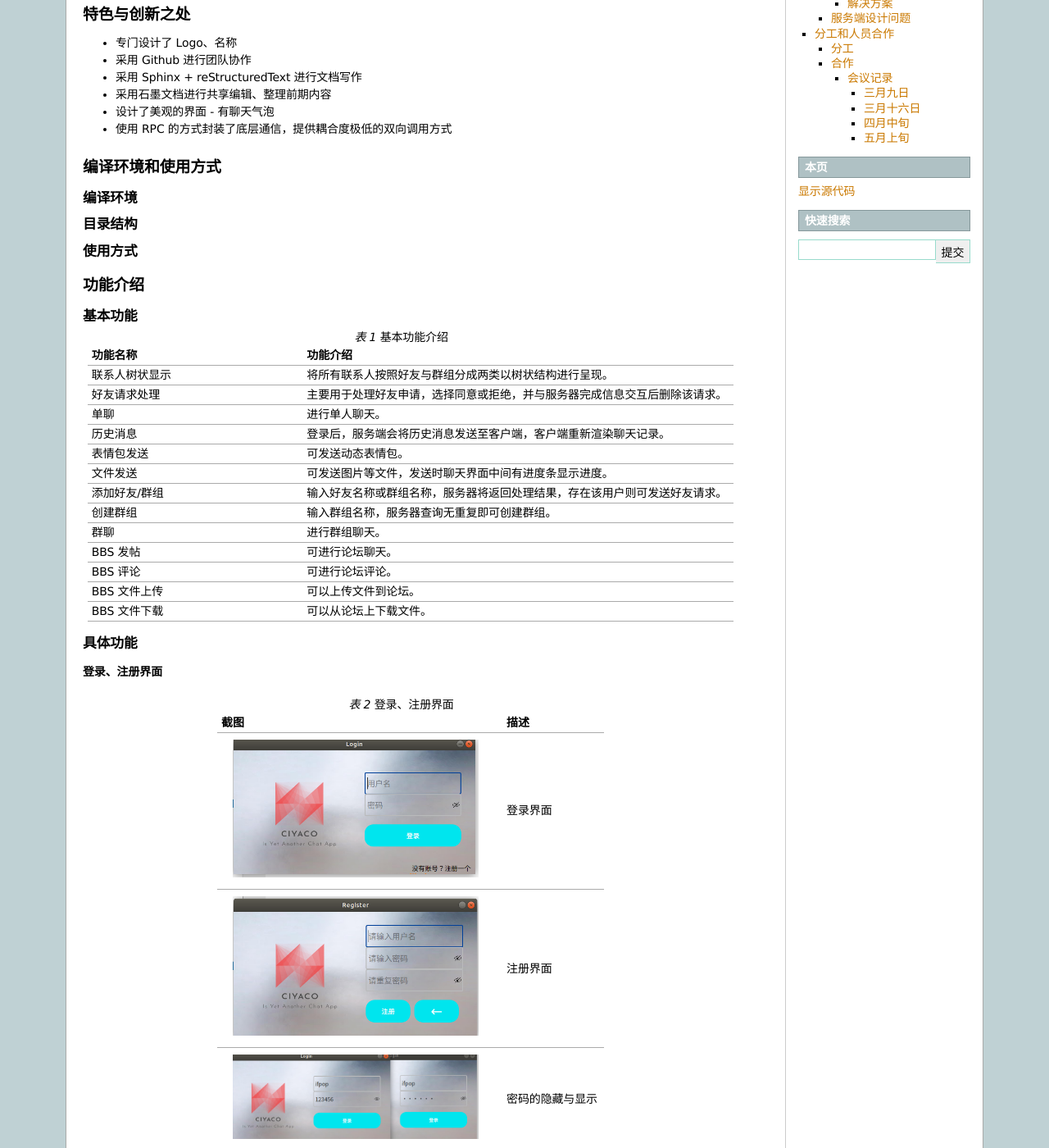
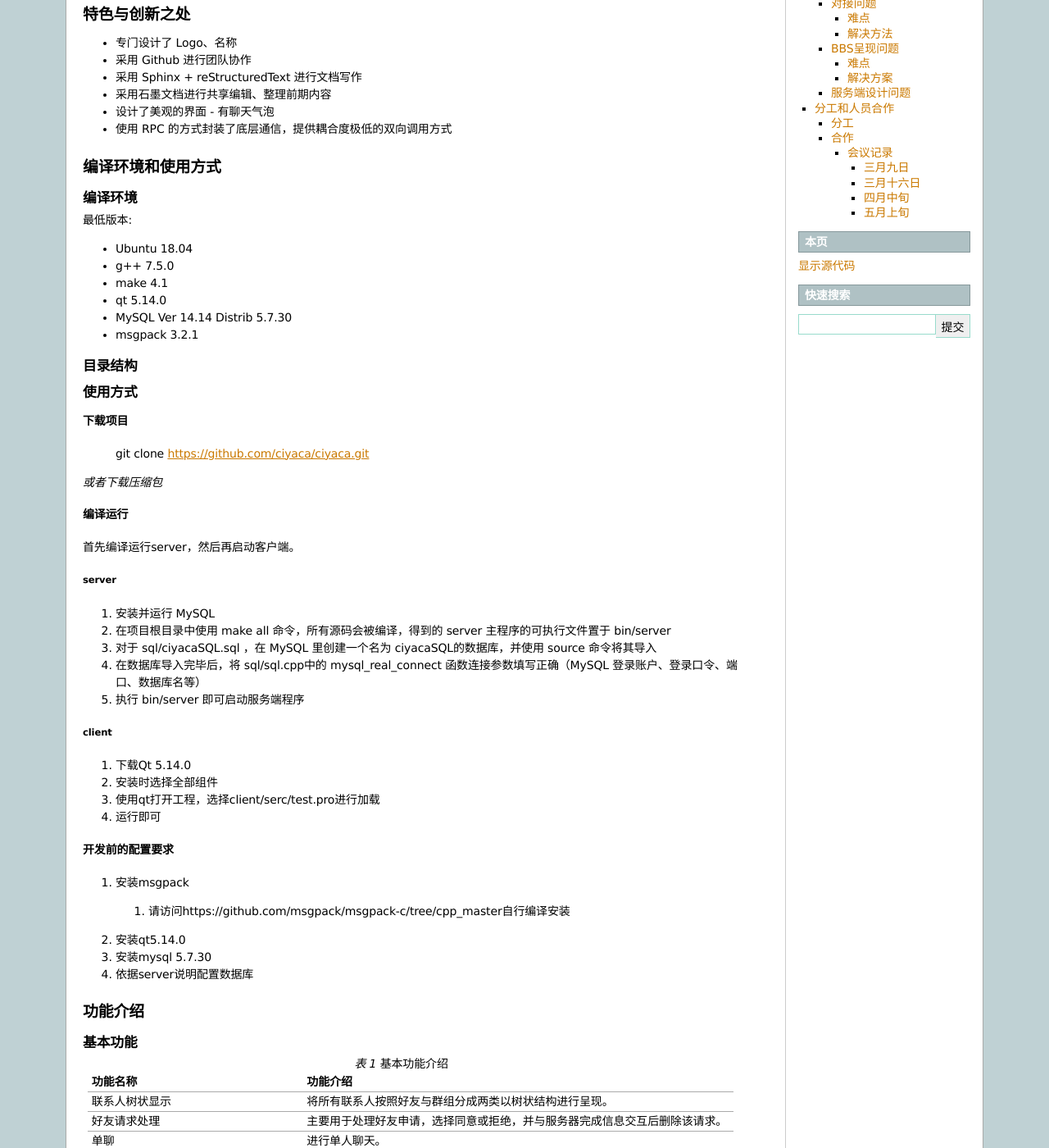
Before and after one commit to ciyaca/ciyaca.github.io, a Sphinx documentation site: the page built from source/index.rst, in a window 1280 px wide and 1400 px high, scrolled down 1655 px. Shown: the whole window at 82% size. Built offline with Sphinx 7.4.7, drawn with Linux system fonts in a browser that asks for light colours; some of the changed text lies outside the part shown.

Commit message:
update usage

```diff
--- a/source/index.rst
+++ b/source/index.rst
@@ -49,6 +49,15 @@ CIYACA 采用递归的命名方式， `CIYACA Is Yet Another Chat App` 。
 编译环境
 ------------------
 
+最低版本:
+
+- Ubuntu 18.04
+- g++ 7.5.0
+- make 4.1
+- qt 5.14.0
+- MySQL Ver 14.14 Distrib 5.7.30
+- msgpack 3.2.1
+
 目录结构
 ------------------
 
@@ -56,6 +65,47 @@ CIYACA 采用递归的命名方式， `CIYACA Is Yet Another Chat App` 。
 使用方式
 ------------------
 
+下载项目
+^^^^^^^^^^^^^^^^^
+
+..
+
+  git clone https://github.com/ciyaca/ciyaca.git
+
+*或者下载压缩包*
+
+编译运行
+^^^^^^^^^^^^^^^^^
+
+首先编译运行server，然后再启动客户端。
+
+server
+""""""""""""""""
+
+1. 安装并运行 MySQL
+2. 在项目根目录中使用 make all 命令，所有源码会被编译，得到的 server 主程序的可执行文件置于 bin/server
+3. 对于 sql/ciyacaSQL.sql ，在 MySQL 里创建一个名为 ciyacaSQL的数据库，并使用 source 命令将其导入
+4. 在数据库导入完毕后，将 sql/sql.cpp中的 mysql_real_connect 函数连接参数填写正确（MySQL 登录账户、登录口令、端口、数据库名等）
+5. 执行 bin/server 即可启动服务端程序
+
+client
+""""""""""""""""
+
+1. 下载Qt 5.14.0
+2. 安装时选择全部组件
+3. 使用qt打开工程，选择client/serc/test.pro进行加载
+4. 运行即可
+
+
+
+开发前的配置要求
+^^^^^^^^^^^^^^^^^^^^^^
+
+1. 安装msgpack
+  1. 请访问https://github.com/msgpack/msgpack-c/tree/cpp_master自行编译安装
+2. 安装qt5.14.0
+3. 安装mysql 5.7.30
+4. 依据server说明配置数据库
 
 功能介绍
 ====================
```
